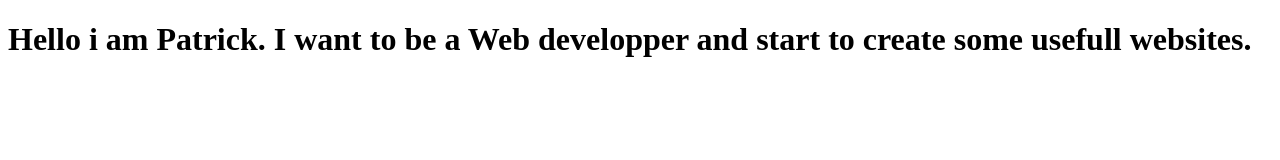
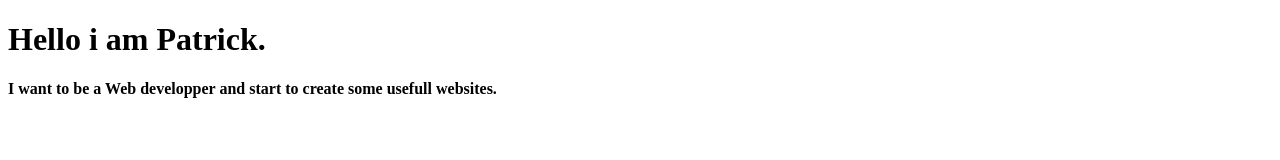
Before and after one commit to thuspatrick/hello-world, a plain HTML site: page index.html in a window 1280 px wide. Drawn offline with Linux system fonts and the light colour scheme.

Commit message:
Update index.html

```diff
--- a/index.html
+++ b/index.html
@@ -7,6 +7,7 @@
     <title>Hello World.</title>
 </head>
 <body>
-    <h1>Hello i am Patrick. I want to be a Web developper and start to create some usefull websites.</h1>
+    <h1>Hello i am Patrick.</h1>
+    <h4>I want to be a Web developper and start to create some usefull websites.</h2>
 </body>
 </html>
```
